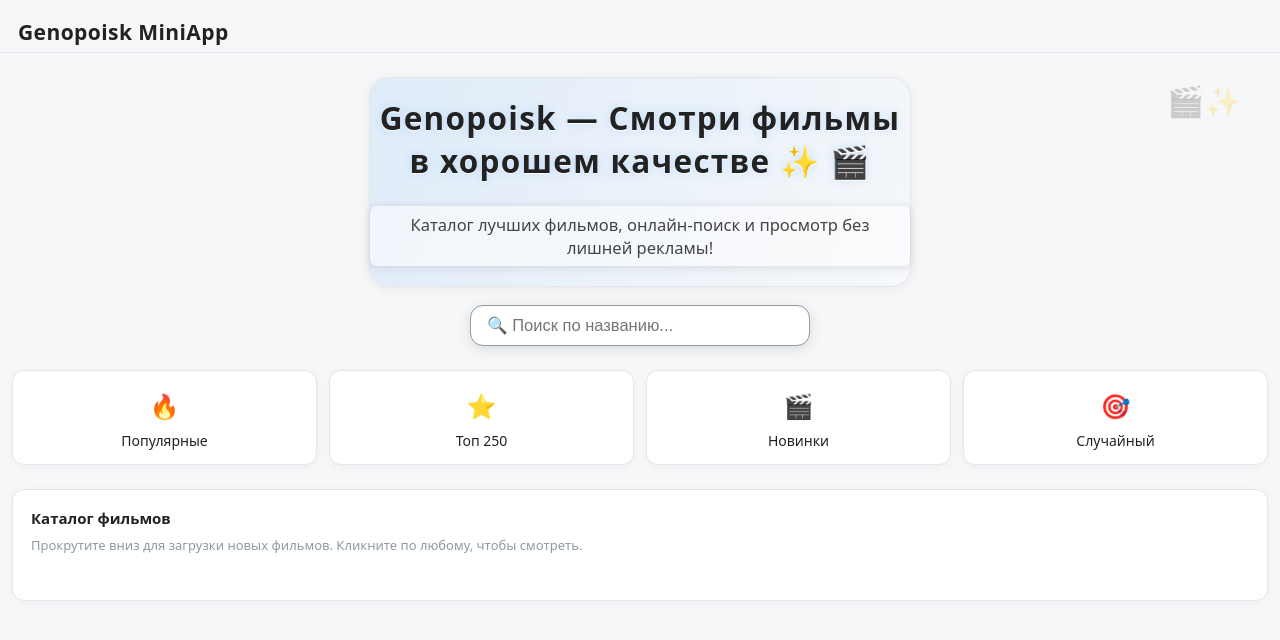
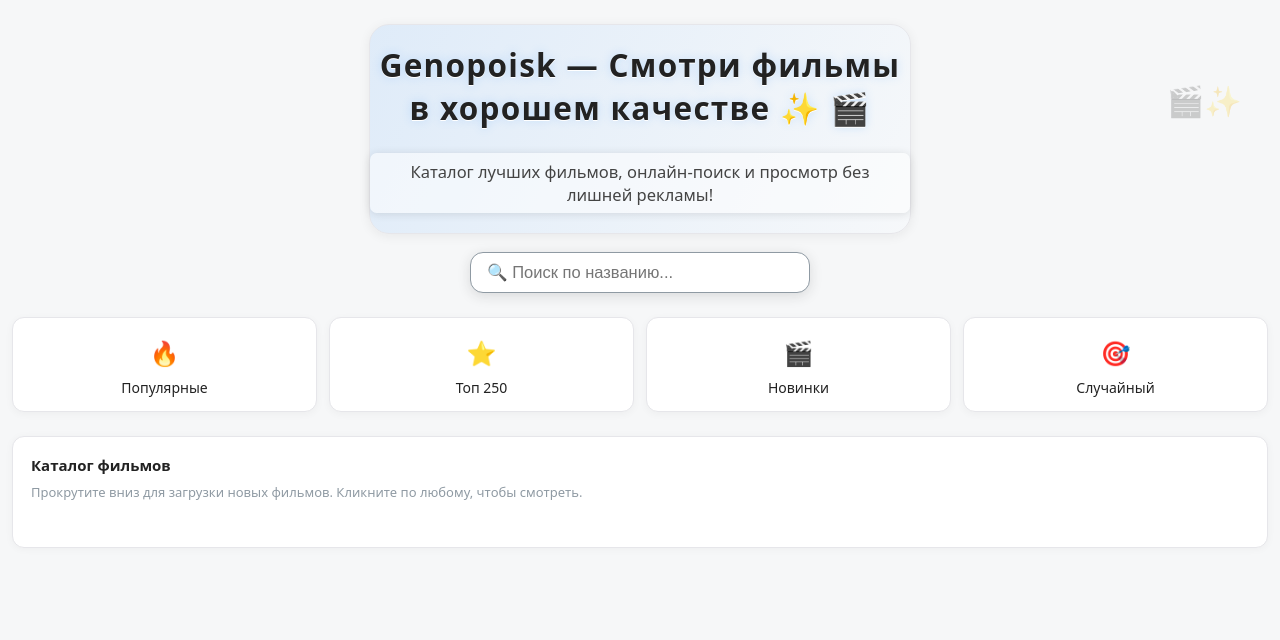
Before and after one commit to Genocide12/Genopoisk, a plain HTML site: page index.html in a window 1280 px wide. Drawn offline with Linux system fonts and the light colour scheme.

Commit message:
Убран заголовок Genopoisk MiniApp, логика поиска — все исправления сохранены.

```diff
--- a/index.html
+++ b/index.html
@@ -22,20 +22,6 @@
       font-family: system-ui,-apple-system,BlinkMacSystemFont,'Segoe UI',Roboto,sans-serif;
       color: var(--tg-text);
       font-size: 15px;
-    }
-    .tg-header {
-      padding: 18px 18px 6px 18px;
-      background: var(--tg-bg);
-      border-bottom: 1px solid var(--tg-border);
-      display: flex;
-      align-items: center;
-      gap: 12px;
-    }
-    .tg-header .tg-title {
-      font-weight: 700;
-      font-size: 21px;
-      color: var(--tg-text);
-      letter-spacing: 0.02em;
     }
     .tg-main-block {
       text-align: center;
@@ -214,9 +200,6 @@
   </style>
 </head>
 <body>
-  <div class="tg-header">
-    <span class="tg-title">Genopoisk MiniApp</span>
-  </div>
   <div class="tg-main-block">
     <div class="main-title">Genopoisk — Смотри фильмы в хорошем качестве ✨ 🎬</div>
     <div class="main-sub">Каталог лучших фильмов, онлайн-поиск и просмотр без лишней рекламы!</div>
@@ -278,6 +261,8 @@
       currentPage = 1;
       hasMore = true;
       clearFilms();
+      document.getElementById('tg-search-results').innerHTML = '';
+      document.getElementById('tg-film-grid').style.display = '';
       showLoader();
       await loadMoreFilms();
     }
@@ -328,6 +313,7 @@
       const val = e.target.value.trim();
       if (!val || val.length < 2) {
         document.getElementById('tg-search-results').innerHTML = '';
+        document.getElementById('tg-film-grid').style.display = '';
         return;
       }
       searchTimeout = setTimeout(async () => {
@@ -336,6 +322,7 @@
         const res = await apiGet(url);
         const results = res.films || res.items || [];
         displayFilms(results, true);
+        document.getElementById('tg-film-grid').style.display = 'none';
         hideLoader();
       }, 450);
     });
```
